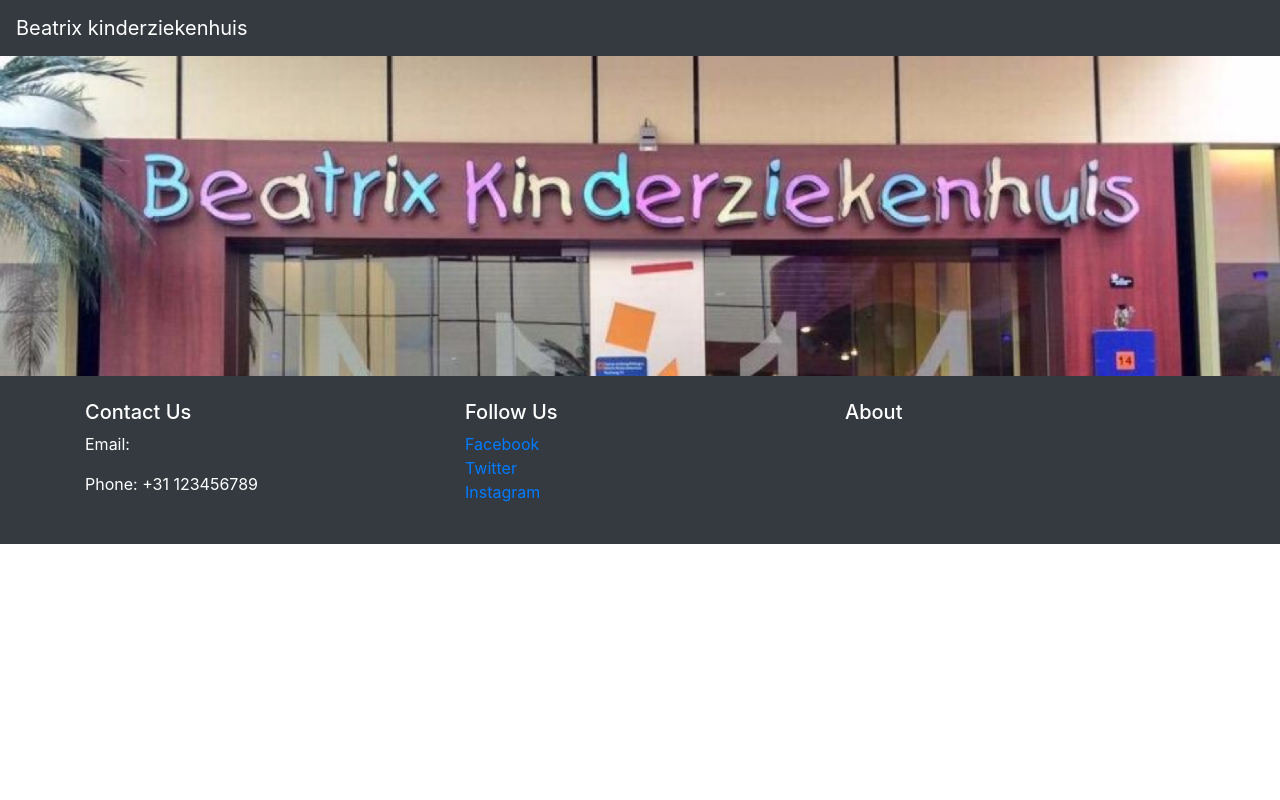
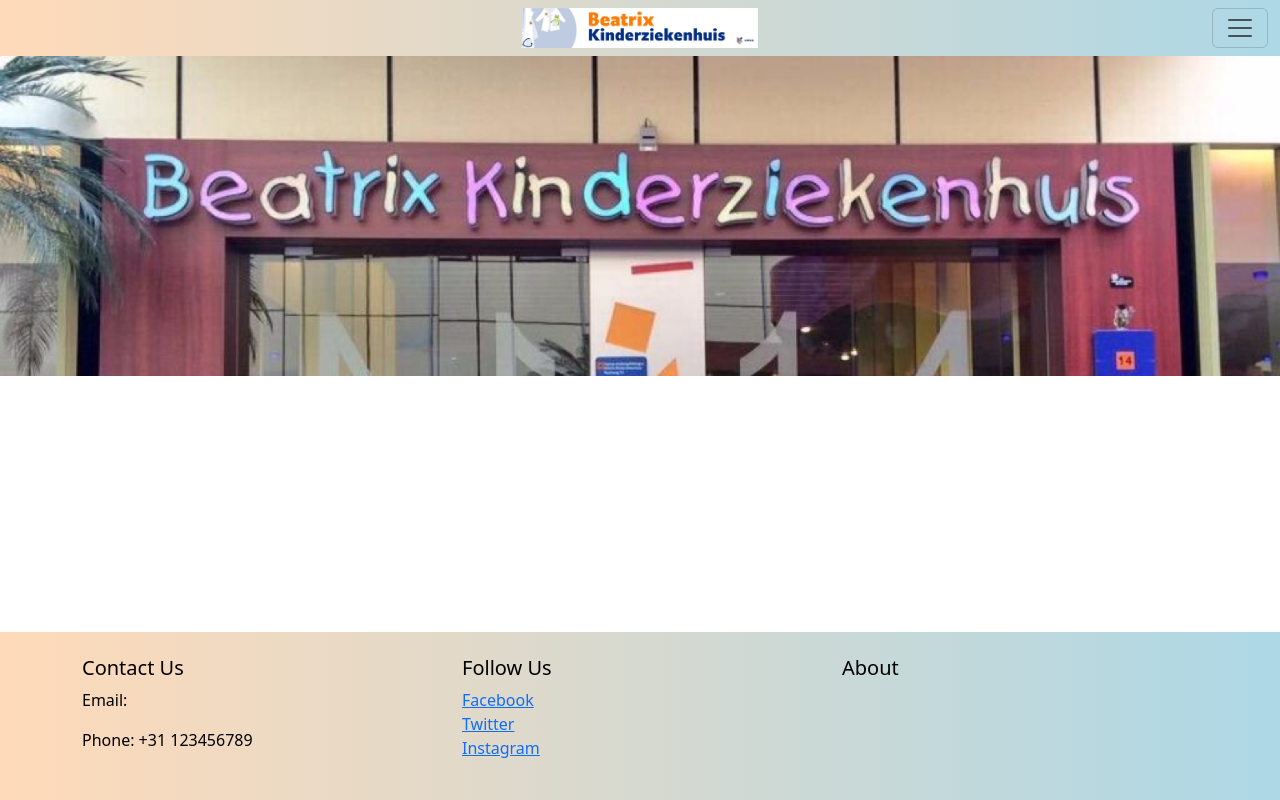
Before and after one commit to alice-tel/Feniks, a Flask app: page / in a window 1280 px wide. Run offline with Flask 3, Linux system fonts and the light colour scheme.

Commit message:
changes to footer and header

```diff
--- a/Feniks/templates/base.html
+++ b/Feniks/templates/base.html
@@ -2,7 +2,7 @@
 <html lang="en" dir="ltr">
 <head>
     <meta charset="utf-8">
-    <link rel="stylesheet" href="https://cdn.jsdelivr.net/npm/bootstrap@4.6.2/dist/css/bootstrap.min.css">
+    <link href="https://cdn.jsdelivr.net/npm/bootstrap@5.3.0/dist/css/bootstrap.min.css" rel="stylesheet">
     <script src="https://cdn.jsdelivr.net/npm/jquery@3.7.1/dist/jquery.slim.min.js"></script>
     <script src="https://cdn.jsdelivr.net/npm/popper.js@1.16.1/dist/umd/popper.min.js"></script>
     <script src="https://cdn.jsdelivr.net/npm/bootstrap@4.6.2/dist/js/bootstrap.bundle.min.js"></script>
@@ -11,6 +11,19 @@
         main.container {
             min-height: 100vh;
         }
+        .navbar-custom, footer {
+            background: linear-gradient(90deg, #FFDAB9, #ADD8E6); /* Light orange to light blue */
+        }
+        .navbar-custom .navbar-brand {
+            position: absolute;
+            left: 50%;
+            transform: translateX(-50%);
+        }
+        footer {
+            position: fixed;
+            bottom: 0;
+            width: 100%;
+        }
     </style>
 
     <title> {%block title%} Beatrix Kinderziekenhuis {%endblock%}</title>
@@ -18,15 +31,33 @@
 <body>
     <!-- navbar -->
 <div>
-    <nav class="navbar navbar-expand-sm bg-dark navbar-dark">
-            <!-- Brand -->
-            <a class="navbar-brand" href="/">Beatrix kinderziekenhuis</a>
+    <nav class="navbar navbar-light navbar-custom">
+        <div class="container-fluid">
+            <a class="navbar-brand" href="#">
+                <img src="../static/beatrix_kinderziekenhuis_cover.jpg" alt="Logo" height="40">
+            </a>
+            <button class="navbar-toggler ms-auto" type="button" data-bs-toggle="offcanvas" data-bs-target="#offcanvasNavbar" aria-controls="offcanvasNavbar">
+                <span class="navbar-toggler-icon"></span>
+            </button>
+        </div>
+    </nav>
 
-            <!-- Links -->
-            <ul class="navbar-nav mr-auto">
-
+    <div class="offcanvas offcanvas-end" tabindex="-1" id="offcanvasNavbar" aria-labelledby="offcanvasNavbarLabel">
+        <div class="offcanvas-header">
+            <h5 class="offcanvas-title" id="offcanvasNavbarLabel">Menu</h5>
+            <button type="button" class="btn-close" data-bs-dismiss="offcanvas" aria-label="Close"></button>
+        </div>
+        <div class="offcanvas-body">
+            <ul class="navbar-nav justify-content-end flex-grow-1 pe-3">
+                <li class="nav-item">
+                    <a class="nav-link active" aria-current="page" href="#">Hoofdpagina</a>
+                </li>
+                <li class="nav-item">
+                    <a class="nav-link" href="/game">Spel</a>
+                </li>
             </ul>
-    </nav>
+        </div>
+    </div>
 
     <!-- content -->
     <main>
@@ -42,7 +73,7 @@
         {%block content%} {%endblock%}
     </main>
 
-    <footer class="bg-dark py-4 text-white">
+    <footer class="bg-dark py-4 text-black">
         <div class="container">
             <div class="row">
                 <div class="col-md-4">
@@ -66,4 +97,7 @@
     </footer>
 
 </div>
+<script src="https://cdn.jsdelivr.net/npm/@popperjs/core@2.11.6/dist/umd/popper.min.js"></script>
+<script src="https://cdn.jsdelivr.net/npm/bootstrap@5.3.0/dist/js/bootstrap.min.js"></script>
+
 </body>
```
Also changed, not shown: Feniks/static/beatrix_kinderziekenhuis_cover.jpg (added).
